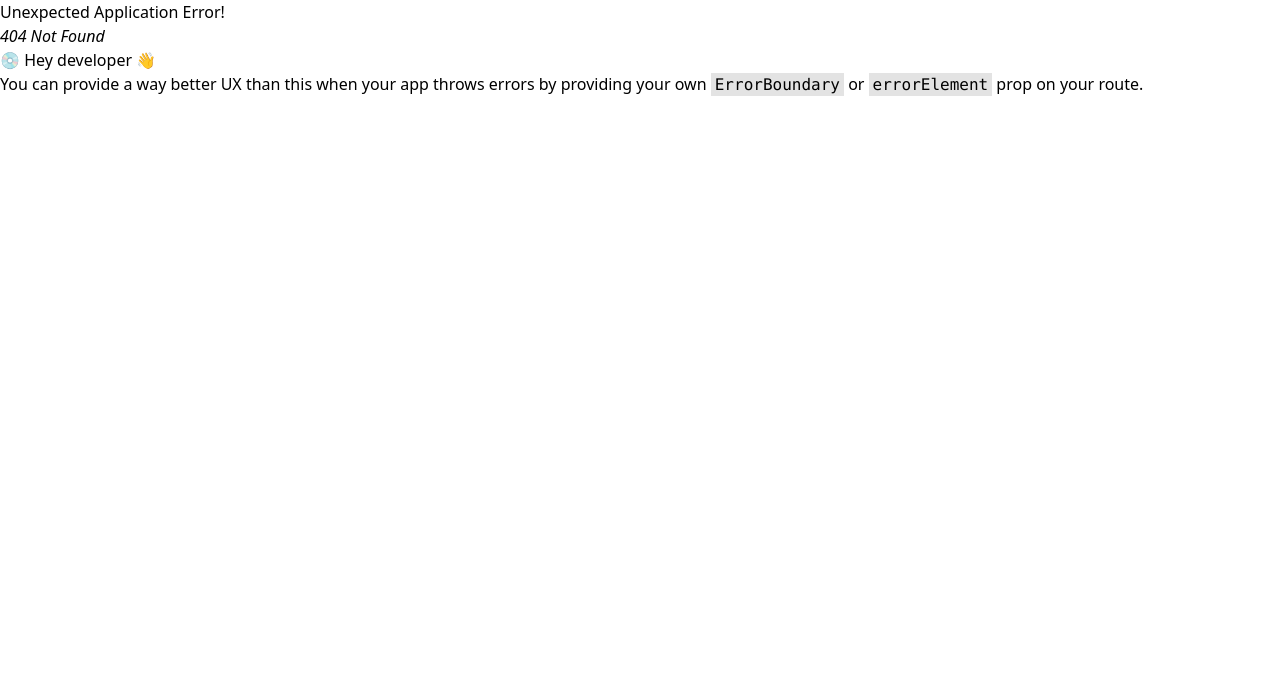
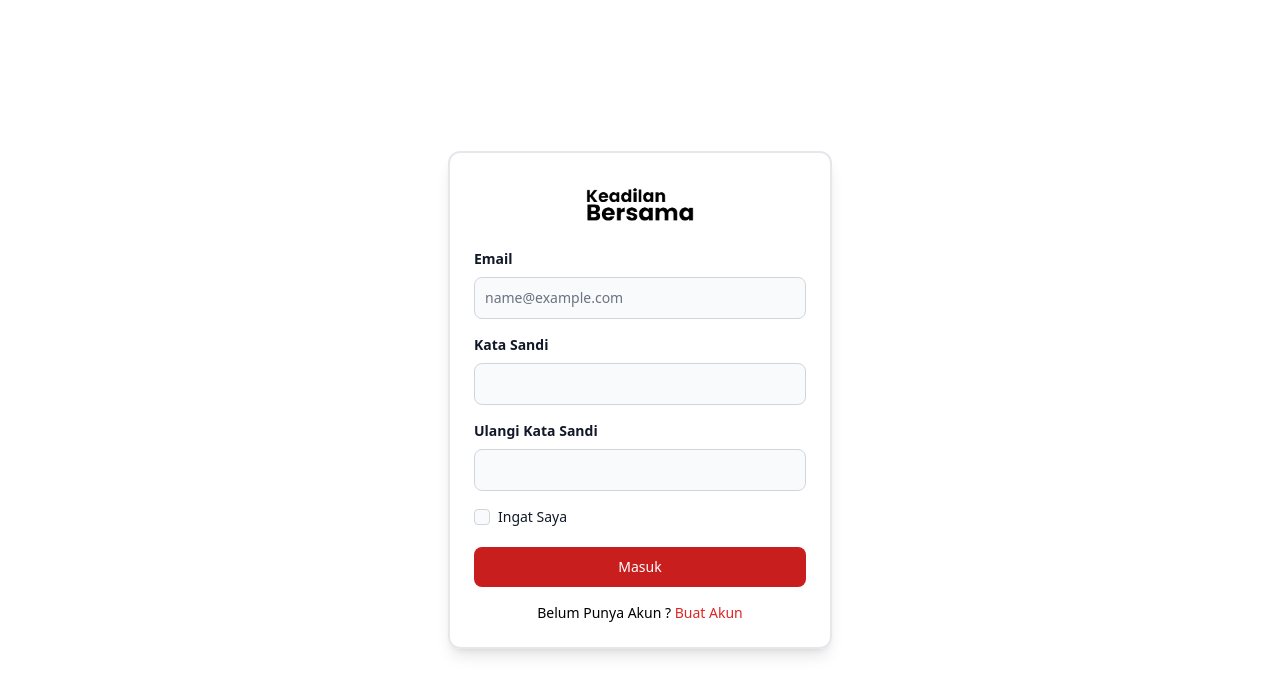
Before and after one commit to ckckckcz/Hackthon-JTI, a React (Vite) app in the folder Client/: page /daftar in a window 1280 px wide. Before the commit this address had no page. Shown: the top 694 px of the page. Built offline with nearby package versions, Linux system fonts and the light colour scheme.

Commit message:
feat: footer

```diff
--- /dev/null
+++ b/Client/src/components/Footer.tsx
@@ -0,0 +1,78 @@
+import keadilanBersama from "../assets/img/keadilanBersama.png";
+export default function Footer() {
+  return (
+    <footer className="bg-white dark:bg-gray-900 mt-20">
+      <div className="mx-auto w-full max-w-screen-xl p-4 py-6 lg:py-8">
+        <div className="md:flex md:justify-between">
+          <div className="mb-6 md:mb-0">
+            <a href="javascript:void(0" className="flex items-center">
+              <img src={keadilanBersama} className="h-12 me-3" alt="Keadilan Bersama Logo" />
+            </a>
+          </div>
+          <div className="grid grid-cols-2 gap-8 sm:gap-6 sm:grid-cols-3">
+            <div>
+              <h2 className="mb-6 text-sm font-semibold text-gray-900 uppercase dark:text-white">Resources</h2>
+              <ul className="text-gray-500 dark:text-gray-400 font-medium">
+                <li className="mb-4">
+                  <a href="javascript:void(0" className="hover:underline">
+                    React TS
+                  </a>
+                </li>
+                <li className="mb-4">
+                  <a href="https://tailwindcss.com/" className="hover:underline">
+                    Tailwind CSS
+                  </a>
+                </li>
+                <li>
+                  <a href="https://tailwindcss.com/" className="hover:underline">
+                    Laravel
+                  </a>
+                </li>
+              </ul>
+            </div>
+            <div>
+              <h2 className="mb-6 text-sm font-semibold text-gray-900 uppercase dark:text-white">Follow us</h2>
+              <ul className="text-gray-500 dark:text-gray-400 font-medium">
+                <li className="mb-4">
+                  <a href="https://github.com/themesberg/flowbite" className="hover:underline ">
+                    Github
+                  </a>
+                </li>{" "}
+              </ul>
+            </div>
+            <div>
+              <h2 className="mb-6 text-sm font-semibold text-gray-900 uppercase dark:text-white">Developer</h2>
+              <ul className="text-gray-500 dark:text-gray-400 font-medium">
+                <li className="mb-4">
+                  <a href="https://github.com/Lavina-23" className="hover:underline">
+                    Lavina
+                  </a>
+                </li>
+                <li className="mb-4">
+                  <a href="https://github.com/ckckckcz" className="hover:underline">
+                    Riovaldo Alfiyan Fahmi Rahman
+                  </a>
+                </li>
+                <li className="mb-4">
+                  <a href="https://github.com/HaikalMuhammadRafli" className="hover:underline">
+                    Haikal Muhammad Rafli
+                  </a>
+                </li>
+              </ul>
+            </div>
+          </div>
+        </div>
+        <hr className="my-6 border-gray-200 sm:mx-auto dark:border-gray-700 lg:my-8" />
+        <div className="sm:flex sm:items-center sm:justify-between">
+          <span className="text-sm text-gray-500 sm:text-center dark:text-gray-400">
+            © 2024{" "}
+            <a href="javascript:void(0)" className="hover:underline">
+              Keadilan Bersama™
+            </a>
+            . All Rights Reserved.
+          </span>
+        </div>
+      </div>
+    </footer>
+  );
+}
--- a/Client/src/views/Home.tsx
+++ b/Client/src/views/Home.tsx
@@ -2,6 +2,7 @@ import Navbar from "../components/Navbar";
 import Header from "../components/Home/Header";
 import Tips from "../components/Home/Tips";
 import Understand from "../components/Home/Understand";
+import Footer from "../components/Footer";
 export default function Home() {
   return (
     <>
@@ -9,6 +10,7 @@ export default function Home() {
       <Header />
       <Tips />
       <Understand />
+      <Footer />
     </>
   );
 }
--- /dev/null
+++ b/Client/src/views/auth/Login.tsx
@@ -0,0 +1,77 @@
+import keadilanBersama from "../../assets/img/keadilanBersama.png";
+export default function Login() {
+  return (
+    <div className="flex items-center justify-center min-h-screen bg-background">
+      <div className="bg-card border-2 border-gray-200 rounded-xl shadow-lg p-6 w-96">
+        <div className="flex items-center justify-center mb-4">
+          <img aria-hidden="true" alt="Flowbite logo" src={keadilanBersama} className="h-auto w-28 mb-2 mt-2" />
+        </div>
+        <form>
+          <div className="mb-4">
+            <label htmlFor="email" className="block mb-2 text-sm font-bold text-gray-900 dark:text-white">
+              Email
+            </label>
+            <input
+              type="email"
+              id="email"
+              aria-describedby="helper-text-explanation"
+              className="bg-gray-50 border border-gray-300 text-gray-900 text-sm rounded-lg focus:ring-red-500 focus:border-red-500 block w-full p-2.5  dark:bg-gray-700 dark:border-gray-600 dark:placeholder-gray-400 dark:text-white dark:focus:ring-red-500 dark:focus:border-red-500"
+              placeholder="name@example.com"
+              required
+            />
+          </div>
+          <div className="mb-4">
+            <label htmlFor="password" className="block mb-2 text-sm font-bold text-gray-900 dark:text-white">
+              Kata Sandi
+            </label>
+            <input
+              type="password"
+              id="password"
+              aria-describedby="helper-text-explanation"
+              className="bg-gray-50 border border-gray-300 text-gray-900 text-sm rounded-lg focus:ring-red-500 focus:border-red-500 block w-full p-2.5  dark:bg-gray-700 dark:border-gray-600 dark:placeholder-gray-400 dark:text-white dark:focus:ring-red-500 dark:focus:border-red-500"
+              required
+            />
+          </div>
+          <div className="mb-4">
+            <label htmlFor="password" className="block mb-2 text-sm font-bold text-gray-900 dark:text-white">
+              Ulangi Kata Sandi
+            </label>
+            <input
+              type="password"
+              id="password"
+              aria-describedby="helper-text-explanation"
+              className="bg-gray-50 border border-gray-300 text-gray-900 text-sm rounded-lg focus:ring-red-500 focus:border-red-500 block w-full p-2.5  dark:bg-gray-700 dark:border-gray-600 dark:placeholder-gray-400 dark:text-white dark:focus:ring-red-500 dark:focus:border-red-500"
+              required
+            />
+          </div>
+          <div className="flex items-start mb-5">
+            <div className="flex items-center h-5">
+              <input
+                id="terms"
+                type="checkbox"
+                value=""
+                className="w-4 h-4 border border-gray-300 rounded bg-gray-50 focus:ring-3 focus:ring-red-300 dark:bg-gray-700 dark:border-gray-600 dark:focus:ring-red-600 dark:ring-offset-gray-800 dark:focus:ring-offset-gray-800"
+                required
+              />
+            </div>
+            <label htmlFor="terms" className="ms-2 text-sm font-medium text-gray-900 dark:text-gray-300">
+              Ingat Saya
+            </label>
+          </div>
+          <button
+            type="submit"
+            className="text-white w-full bg-red-700 hover:bg-red-800 focus:ring-4 focus:outline-none focus:ring-red-300 font-medium rounded-lg text-sm px-5 py-2.5 text-center dark:bg-red-600 dark:hover:bg-red-700 dark:focus:ring-red-800"
+          >
+            Masuk
+          </button>
+        </form>
+        <p className="mt-4 text-sm text-muted-foreground text-center">
+          Belum Punya Akun ?{" "}
+          <a href="/daftar" className="text-primary hover:underline font-medium text-red-600">
+            Buat Akun
+          </a>
+        </p>
+      </div>
+    </div>
+  );
+}
--- a/Client/src/views/Login.tsx
+++ b/Client/src/views/auth/Register.tsx
@@ -1,5 +1,5 @@
-import keadilanBersama from "../assets/img/keadilanBersama.png";
-export default function Login() {
+import keadilanBersama from "../../assets/img/keadilanBersama.png";
+export default function Register() {
   return (
     <div className="flex items-center justify-center min-h-screen bg-background">
       <div className="bg-card border-2 border-gray-200 rounded-xl shadow-lg p-6 w-96">
```
Also changed, not shown: Client/src/main.tsx (+6 -1 lines).
